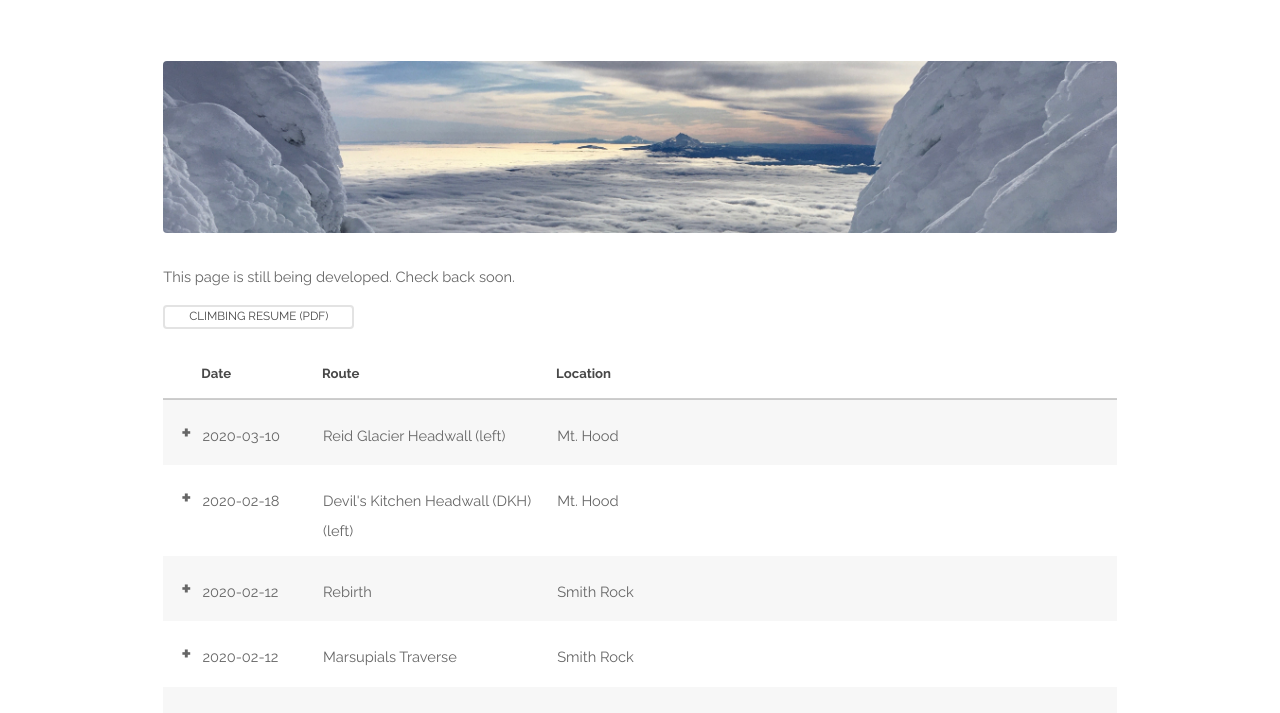
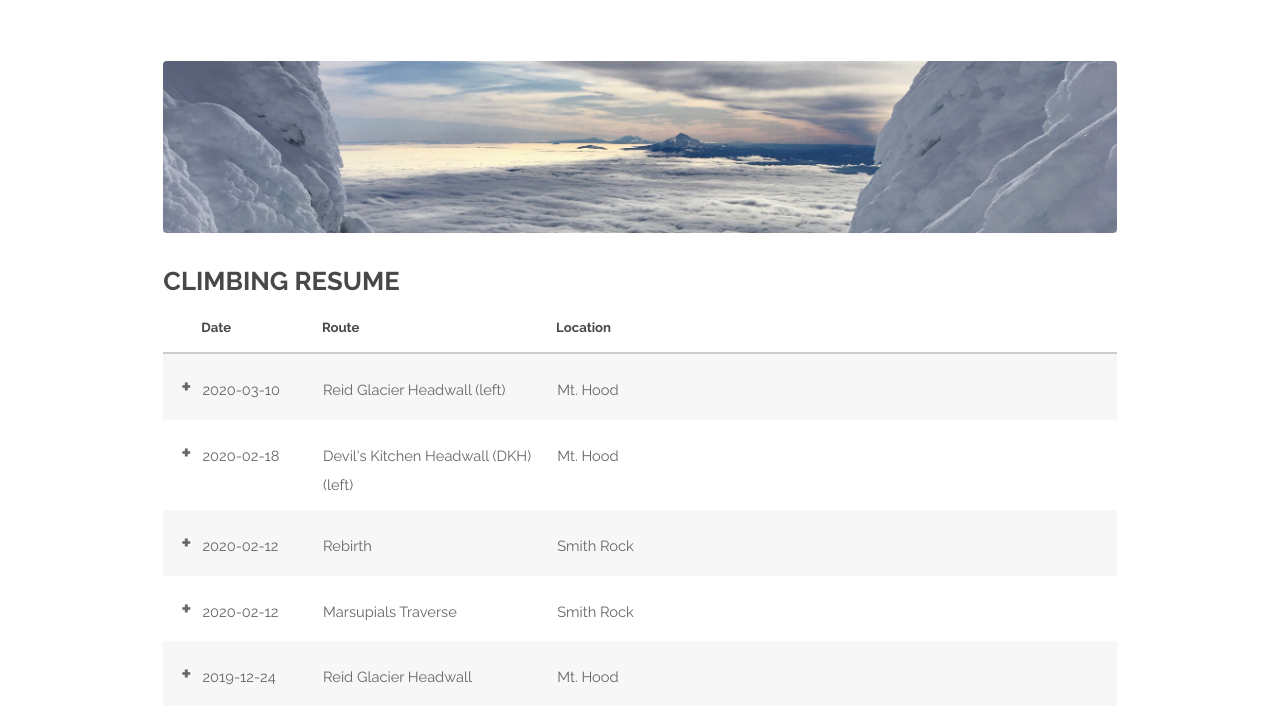
Before and after one commit to gavinboggs-dev/gavinboggs-dev.github.io, a plain HTML site: page climbing.html in a window 1280 px wide. Shown: the part 86-799 px from the top of the page. Drawn offline with Linux system fonts and the light colour scheme.

Commit message:
formatting changes

```diff
--- a/climbing.html
+++ b/climbing.html
@@ -31,12 +31,7 @@
 			<section id="main" class="wrapper">
 				<div class="container">
 					<a class="image fit"><img src="images/hoodview.jpg" alt="" /></a>
-					<p>This page is still being developed. Check back soon.</p>
-					<div class="row">
-							<ul class="actions small">
-								<li><a href="documents/GavinBoggsClimbingResume_2019.pdf" target="_blank" class="button alt small">Climbing Resume (PDF)</a></li>
-							</ul>
-					</div>
+					<h2>Climbing Resume</h2>
 					<div class="table-wrapper">
 						<table id='table'>
 							<thead>
@@ -48,6 +43,11 @@
 								</tr>
 							</thead>
 						</table>
+					</div>
+					<div style="padding-top:2em" class="row">
+							<ul class="actions small">
+								<li><a href="documents/GavinBoggsClimbingResume_2019.pdf" target="_blank" class="button alt small">Climbing Resume (PDF)</a></li>
+							</ul>
 					</div>
 				</div>
 			</section>
```
